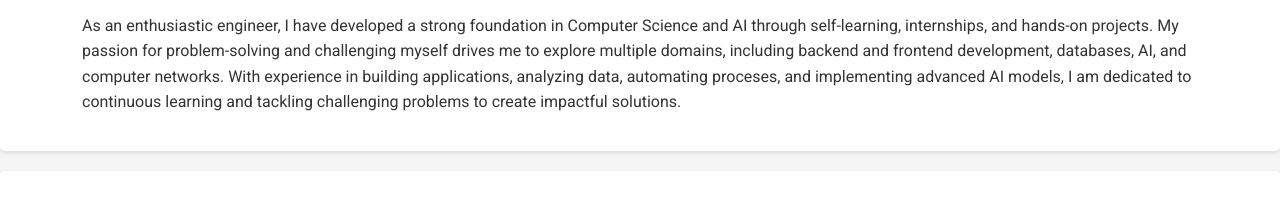
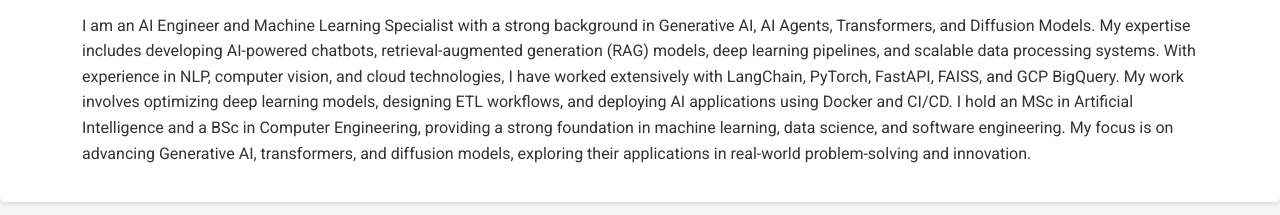
Before and after one commit to kianahs/Portfolio, a plain HTML site: page index.html in a window 1280 px wide. Shown: the part 459-674 px from the top of the page. Drawn offline with Linux system fonts and the light colour scheme.

Commit message:
Update index.html

```diff
--- a/index.html
+++ b/index.html
@@ -49,15 +49,13 @@
         <div class="container">
           <h2>About Me</h2>
           <p>
-            As an enthusiastic engineer, I have developed a strong foundation in
-            Computer Science and AI through self-learning, internships, and
-            hands-on projects. My passion for problem-solving and challenging
-            myself drives me to explore multiple domains, including backend and
-            frontend development, databases, AI, and computer networks. With
-            experience in building applications, analyzing data, automating
-            proceses, and implementing advanced AI models, I am dedicated to
-            continuous learning and tackling challenging problems to create
-            impactful solutions.
+            I am an AI Engineer and Machine Learning Specialist with a strong background in Generative AI, AI Agents, Transformers, and Diffusion Models. My expertise includes developing AI-powered chatbots, retrieval-augmented generation (RAG) models, deep learning pipelines, and scalable data processing systems.
+
+            With experience in NLP, computer vision, and cloud technologies, I have worked extensively with LangChain, PyTorch, FastAPI, FAISS, and GCP BigQuery. My work involves optimizing deep learning models, designing ETL workflows, and deploying AI applications using Docker and CI/CD.
+
+            I hold an MSc in Artificial Intelligence and a BSc in Computer Engineering, providing a strong foundation in machine learning, data science, and software engineering.
+
+            My focus is on advancing Generative AI, transformers, and diffusion models, exploring their applications in real-world problem-solving and innovation.
           </p>
         </div>
       </section>
```
